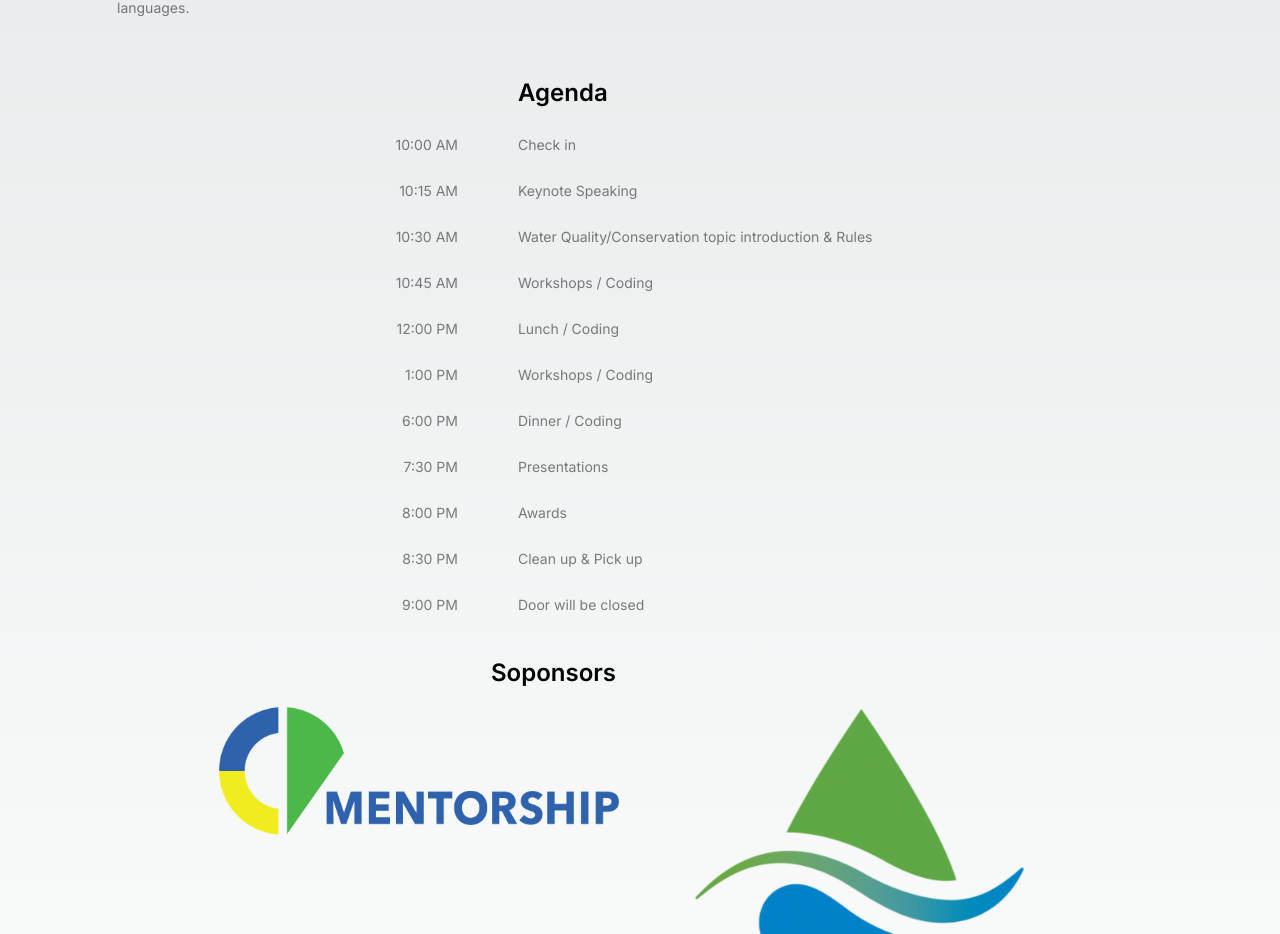
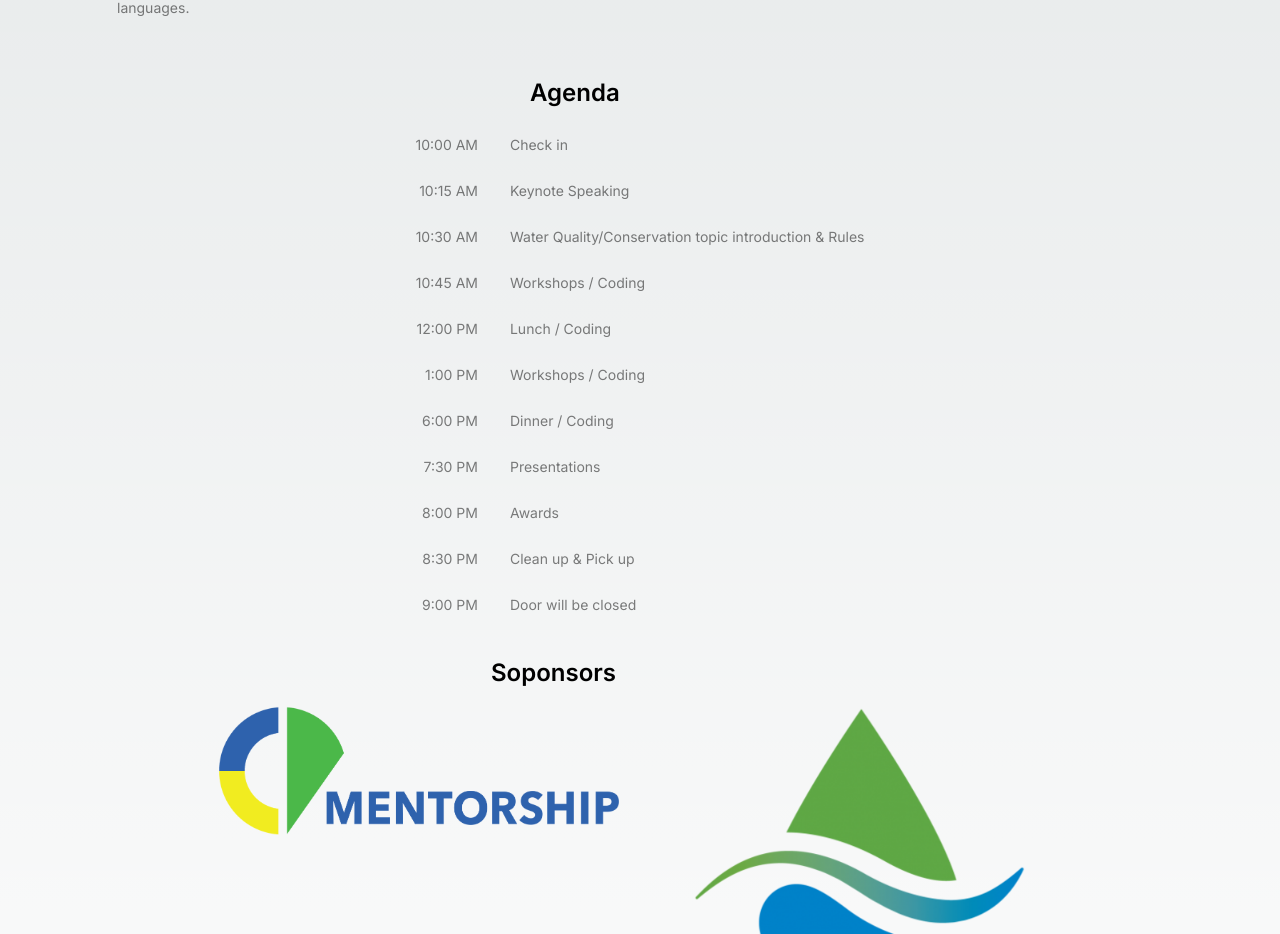
Before and after one commit to nathan11883/tahomahacks, a Next.js app: page / in a window 1280 px wide. Shown: the part 1291-2225 px from the top of the page. Built offline with nearby package versions, Linux system fonts and the light colour scheme.

Commit message:
fix the wrong link

```diff
--- a/app/page.tsx
+++ b/app/page.tsx
@@ -35,7 +35,7 @@ export default function Home() {
         <div className="fixed bottom-0 left-0 flex h-48 w-full items-end justify-center bg-gradient-to-t from-white via-white dark:from-black dark:via-black lg:static lg:h-auto lg:w-auto lg:bg-none">
           <a
             className="pointer-events-none flex place-items-center gap-2 p-8 lg:pointer-events-auto lg:p-0"
-            href="https://vercel.com?utm_source=create-next-app&utm_medium=appdir-template&utm_campaign=create-next-app"
+            href="https://www.cpmentorship.org/events/tahoma-hacks"
             target="_blank"
             rel="noopener noreferrer"
           >
@@ -147,16 +147,16 @@ export default function Home() {
                   </th>
                 </tr>
               </thead>
-              <tbody className="text-sm opacity-50 px-6">
+              <tbody className="text-sm opacity-50 px-2">
                 {agenda.map((row) => (
                   <tr
                     key={row.time}
                     className='px-6'
                   >
-                    <td className="text-right  px-3">
+                    <td className="text-right  px-1">
                      {row.time}
                     </td>
-                    <td className="text-left  px-6">
+                    <td className="text-left  px-1">
                       {row.content}
                     </td>
                   </tr>
```
